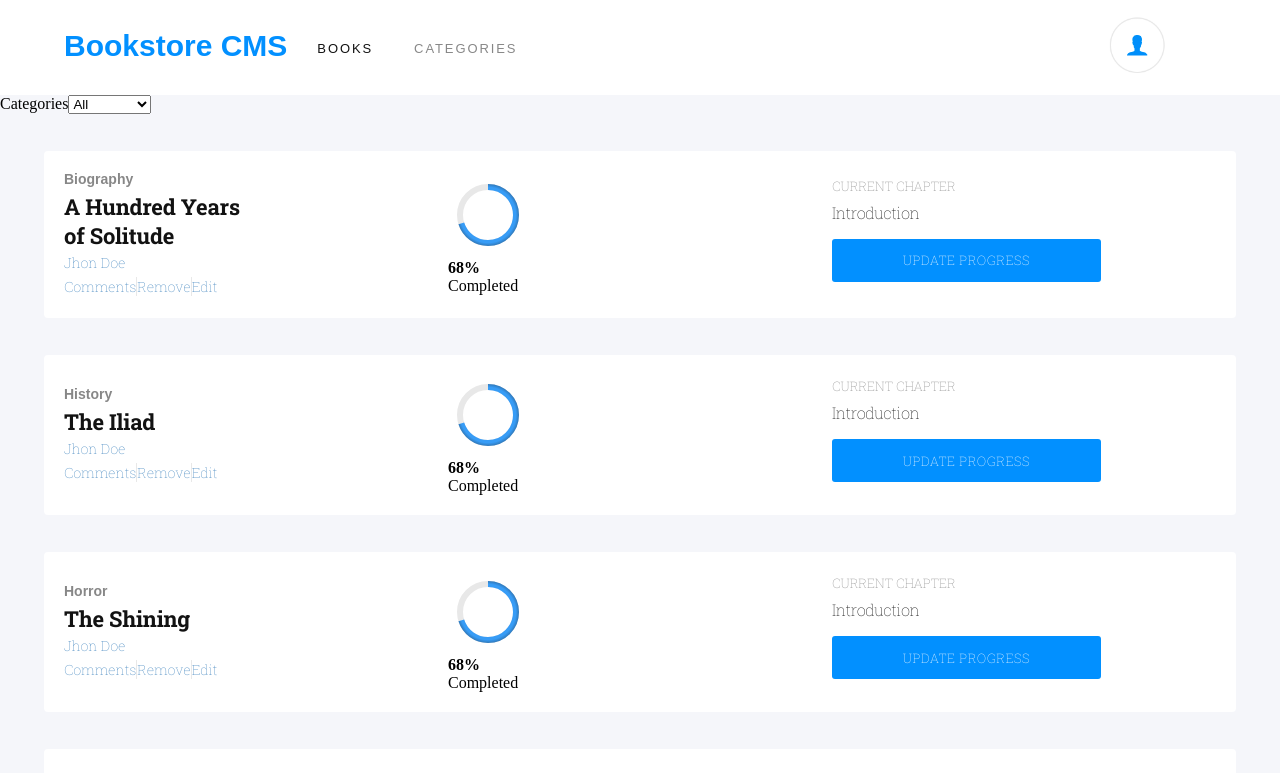
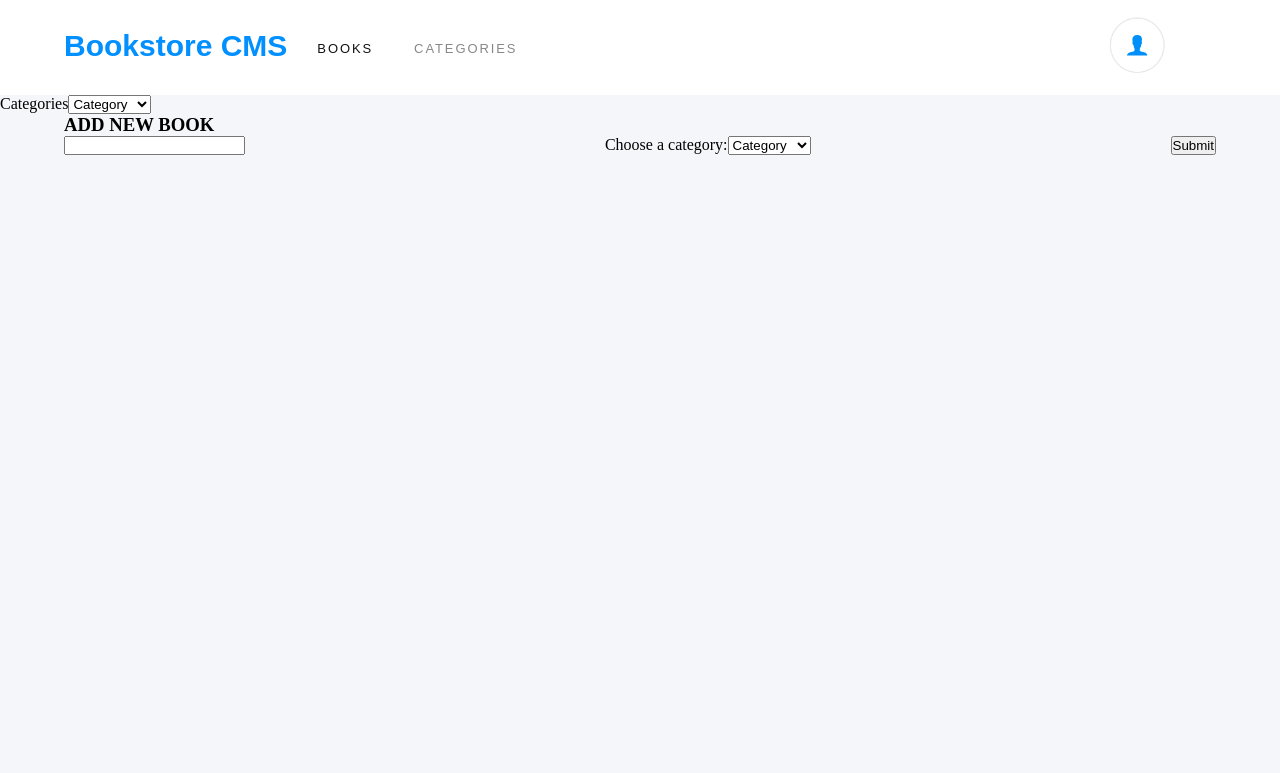
Before and after one commit to javierbotero/bookstore, a React (Create React App) app: page /categories in a window 1280 px wide. Shown: the top 773 px of the page. Built offline with nearby package versions, Linux system fonts and the light colour scheme.

Commit message:
Implements the option Category as a selected option but disabled

```diff
--- a/src/assets/style.css
+++ b/src/assets/style.css
@@ -36,6 +36,12 @@ img {
 
 a {
   text-decoration: none;
+}
+
+form {
+  display: flex;
+  flex-direction: column;
+  justify-content: space-between;
 }
 
 .layout {
@@ -223,7 +229,7 @@ a {
 }
 
 @media screen and (min-width: 500px) {
-  .book-container, .flex-x, .menu {
+  .book-container, .flex-x, .menu, form {
     flex-direction: row;
   }
 }
--- a/src/components/categoryFilter.js
+++ b/src/components/categoryFilter.js
@@ -16,7 +16,12 @@ const CategoryFilter = props => {
       onChange={handleSelection || handleSelectionCreation}
       value={value}
     >
-      {result.map(category => <option key={category} value={category}>{category}</option>)}
+      {result.map(category => {
+        if (category === 'Category') {
+          return <option key={category} value={category} disabled>{category}</option>;
+        }
+        return <option key={category} value={category}>{category}</option>;
+      })}
     </select>
   );
 };
--- a/src/constants/constants.js
+++ b/src/constants/constants.js
@@ -7,6 +7,7 @@ const FILTERS = {
   Learning: 'Learning',
   scifi: 'Sci-Fi',
   all: 'All',
+  category: 'Category',
 };
 
 const CATEGORIES = ['Action', 'Biography', 'History', 'Horror', 'Kids', 'Learning', 'Sci-Fi'];
--- a/src/containers/booksform.js
+++ b/src/containers/booksform.js
@@ -9,7 +9,7 @@ import CategoryFilter from '../components/categoryFilter';
 const BookForm = props => {
   const [state, setState] = useState({
     title: '',
-    category: FILTERS.action,
+    category: FILTERS.category,
   });
   const { getBook } = props;
   const handleChange = e => {
@@ -18,21 +18,28 @@ const BookForm = props => {
   };
   const handleSubmit = e => {
     e.preventDefault();
+    if (state.category !== 'Category') {
       getBook(state.title, state.category);
       setState({
         title: '',
-      category: FILTERS.action,
+        category: FILTERS.category,
       });
+    }
   };
   return (
+    <div>
+      <div className="layout">
+        <h3>ADD NEW BOOK</h3>
         <form onSubmit={handleSubmit}>
-      <input type="text" onChange={handleChange} pĺaceholder="Title Book" />
+          <input type="text" onChange={handleChange} name="title" pĺaceholder="Book Title" />
           <label htmlFor="categories">
             Choose a category:
-        <CategoryFilter categories={FILTERS} handleSelectionCreation={handleChange} creation name="categories" value={state.category} />
+            <CategoryFilter categories={FILTERS} handleSelectionCreation={handleChange} creation name="category" value={state.category} />
           </label>
           <button type="submit">Submit</button>
         </form>
+      </div>
+    </div>
   );
 };
 
--- a/src/reducers/filter.js
+++ b/src/reducers/filter.js
@@ -1,6 +1,6 @@
 import { CHANGE_FILTER } from '../actions/index';
 
-const category = (state = 'All', action) => {
+const category = (state = 'Category', action) => {
   switch (action.type) {
     case CHANGE_FILTER:
       return action.payload.filter;
```
Lines whose indentation alone changed are shown as unchanged.
